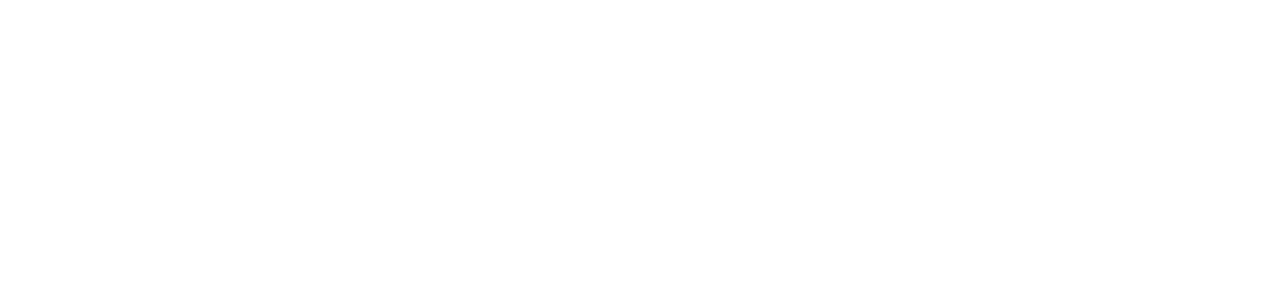
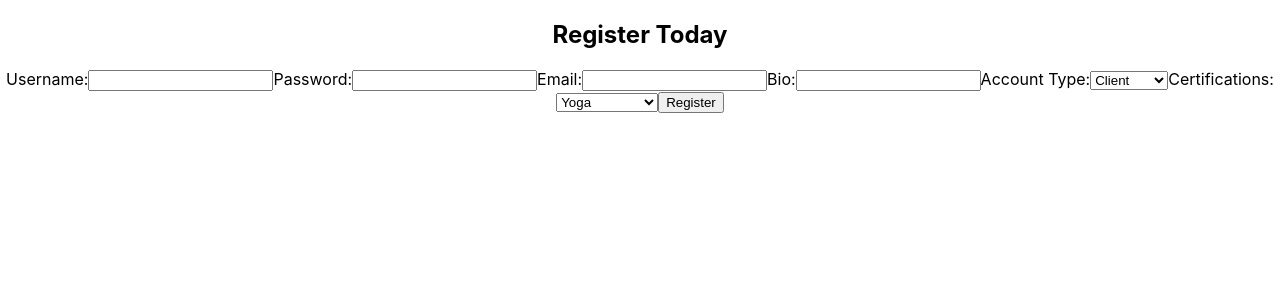
Before and after one commit to tt-webft-20AnywhereFitness/front-end, a React (Create React App) app in the folder front-end/: page /register in a window 1280 px wide. Shown: the top 300 px of the page. Built offline with nearby package versions, Linux system fonts and the light colour scheme.

Commit message:
completed registration page, working on signup

```diff
--- a/front-end/src/App.js
+++ b/front-end/src/App.js
@@ -1,11 +1,15 @@
 import { Route } from "react-router-dom";
 import Home from "./components/Home";
 import "./App.css";
+import Register from './components/Registration'
 
 function App() {
   return (
     <div className="App">
       <Route exact path="/" component={Home} />
+      <Route path='/register'>
+        <Register />
+      </Route>
     </div>
   );
 }
--- a/front-end/src/components/Registration.js
+++ b/front-end/src/components/Registration.js
@@ -1,4 +1,4 @@
-import axios from 'axios'
+import React, { useState } from 'react'
 
 const Register = (props) => {
     const [credentials, setCredentials] = useState({
@@ -8,7 +8,11 @@
         bio:"",
         accountType: ['Client', 'Instructor'],
         certifications: ['Yoga', 'Tae Bo', 'Jazzercise', 'Zumba', 'Pumping Iron'],
-    })
+    });
+    const submitHandler = (e) => {
+        e.preventDefault();
+        console.log('submitted');
+    };
     const handleChange = (e) =>
         setCredentials({
             ...credentials,
@@ -80,6 +84,7 @@
                             <option value="Pumping Iron">Pumping Iron</option>
                         </select>
                     </label>
+                    <button>Register</button>
                 </form>
             </div>
         </div>
```
Also changed, not shown: front-end/src/components/Login.js (added).
